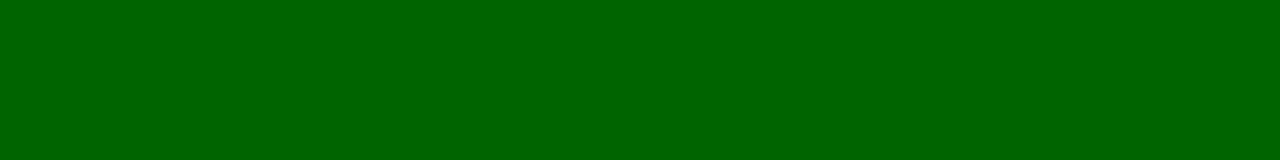
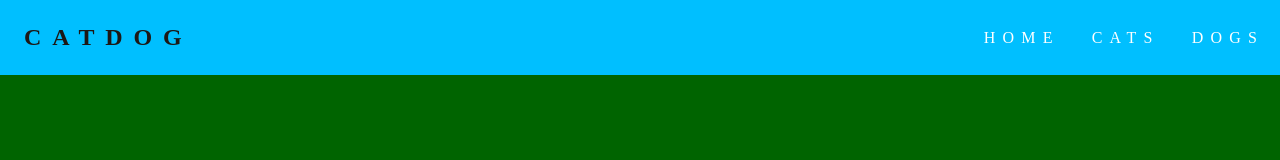
Before and after one commit to bandstrar/flexbox-intro, a plain HTML site: page index.html in a window 1280 px wide. Drawn offline with Linux system fonts and the light colour scheme.

Commit message:
styled navigation using flexbox

```diff
--- a/index.html
+++ b/index.html
@@ -1,12 +1,24 @@
 <!DOCTYPE html>
 <html lang="en">
-<head>
-    <meta charset="UTF-8">
-    <meta name="viewport" content="width=device-width, initial-scale=1.0">
+  <head>
+    <meta charset="UTF-8" />
+    <meta name="viewport" content="width=device-width, initial-scale=1.0" />
     <title>Flexbox Intro</title>
-    <link rel="stylesheet" href="main.css">
-</head>
-<body>
+    <link rel="stylesheet" href="main.css" />
+  </head>
+  <body>
+    <header>
+      <nav class="navigation">
+        <h1 class="logo"><a href="#">CatDog</a></h1>
+
+        <ul>
+          <li><a href="./index.html">Home</a></li>
+          <li><a href="./cats.html">Cats</a></li>
+          <li><a href="./dogs.html">Dogs</a></li>
+        </ul>
+      </nav>
+    </header>
+
     <script src="main.js"></script>
-</body>
+  </body>
 </html>
--- a/main.css
+++ b/main.css
@@ -1,3 +1,46 @@
+* {
+    padding: 0;
+    margin: 0;
+}
+
 body {
     background-color: darkgreen;
 }
+
+.navigation {
+    display: flex;
+    justify-content: space-between;
+    align-items: center;
+    background-color: deepskyblue;
+}
+
+.logo {
+   padding: 1em;
+   text-transform: uppercase;
+}
+
+.logo a {
+    color: rgb(28, 24, 22);
+}
+
+ul {
+    list-style-type: none;
+    text-transform: uppercase;
+    display: flex;
+}
+
+.logo a,
+ul a {
+    text-decoration: none;
+    letter-spacing: .45em;
+}
+
+ul a {
+    display: block;
+    padding: 1em;
+    color: white;
+}
+
+ul a:hover {
+    background: #00ace6;
+}
```
